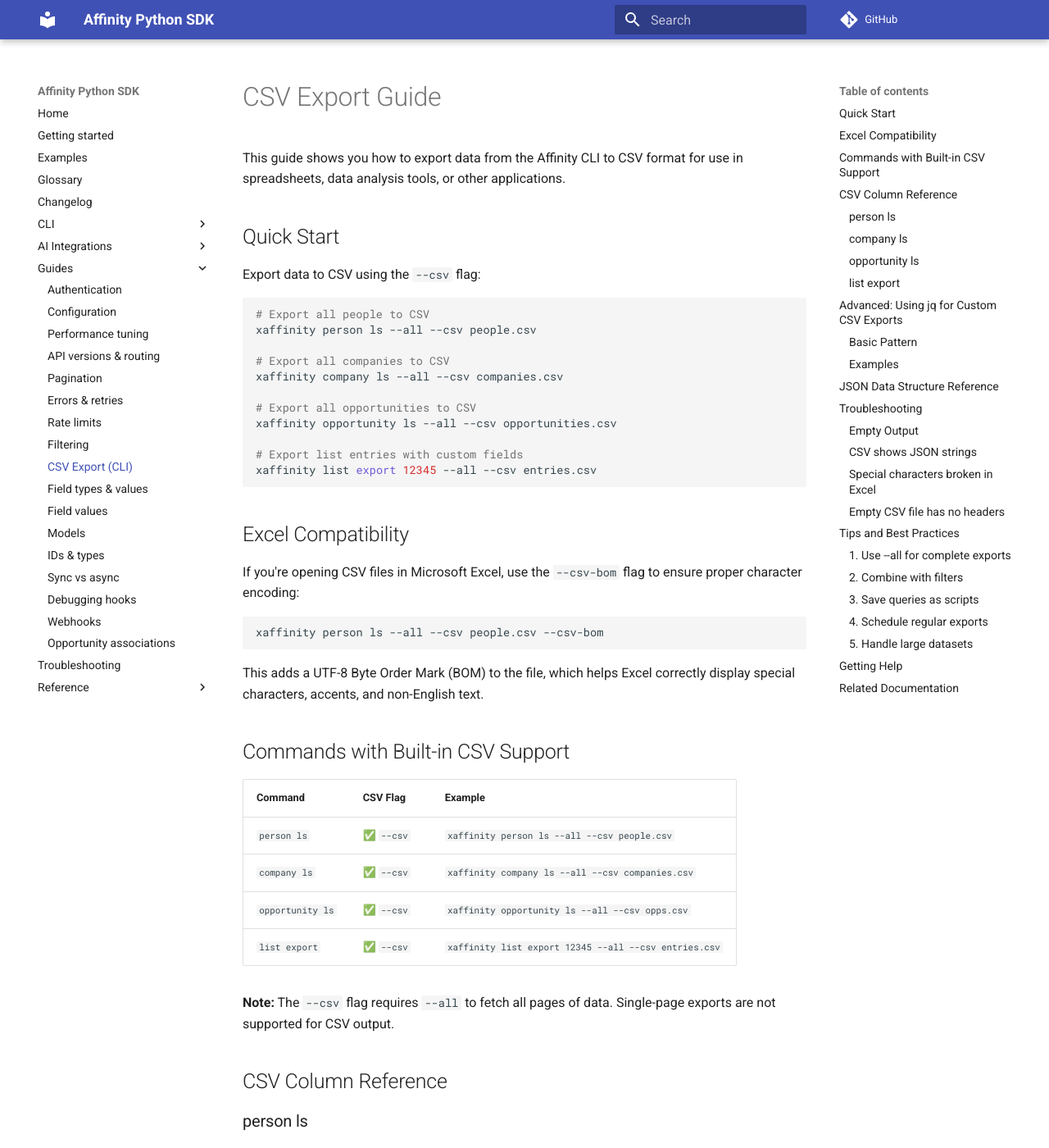
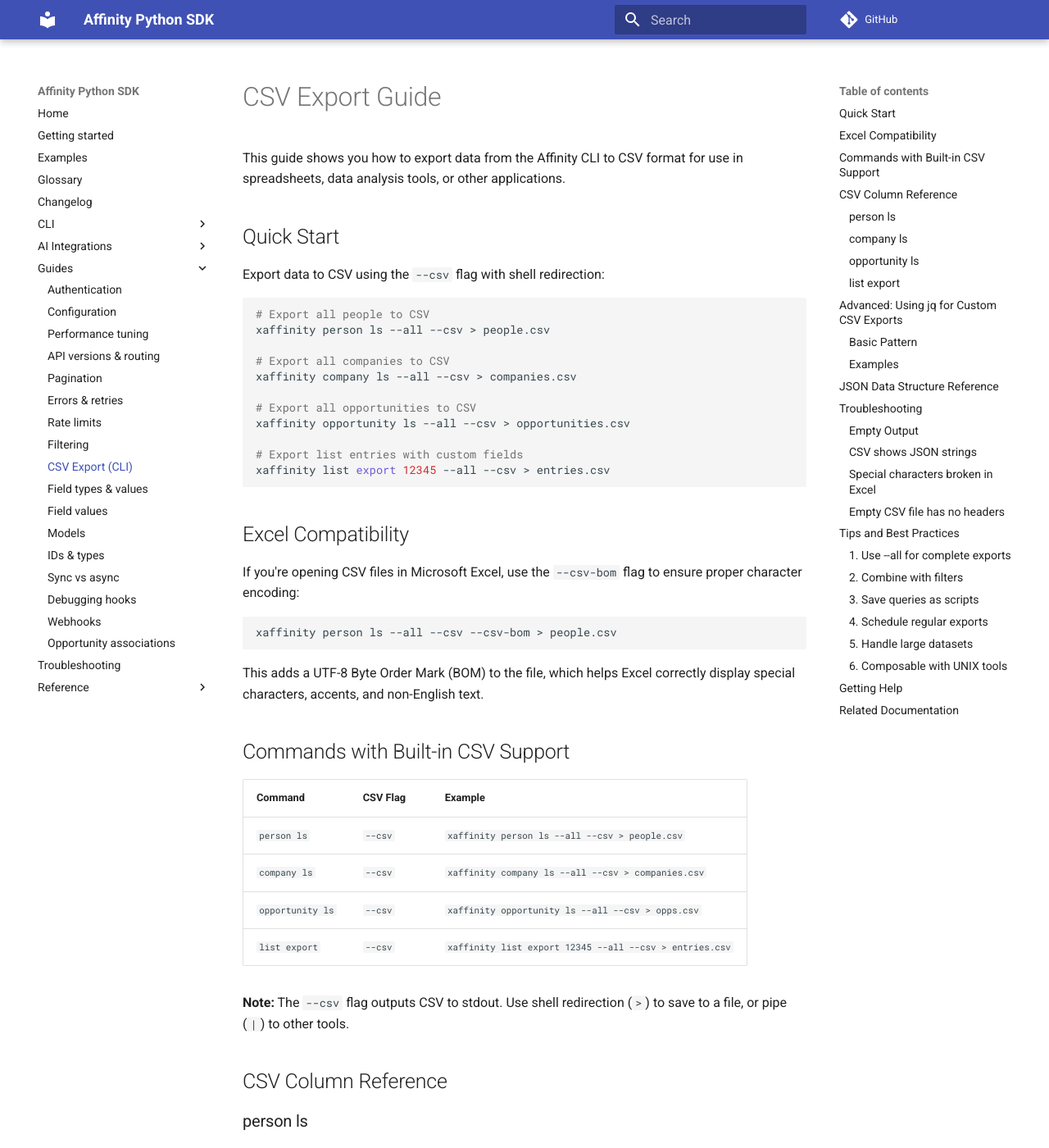
Before and after one commit to oneryalcin/affinity-sdk, an MkDocs documentation site: the page built from docs/public/guides/csv-export.md, in a window 1280 px wide and 1400 px high. Shown: the whole window at 82% size. Built offline with MkDocs 1.6.1 and Material for MkDocs 9.7.7, drawn with Linux system fonts in a browser that asks for light colours; comment, search, counter and statistics services are not loaded; the version menu is left out; some of the changed text lies outside the part shown.

Commit message:
feat(cli)!: change --csv to stdout flag (BREAKING)
BREAKING CHANGE: `--csv FILE` is now `--csv` flag that outputs CSV to stdout.
Use shell redirection: `xaffinity person ls --csv > file.csv`

Changes:
- `--csv` is now a boolean flag, outputs CSV to stdout (UNIX convention)
- `--csv` and `--json` are mutually exclusive (exit code 2 if both)
- Added `write_csv_to_stdout()` in csv_utils.py using TextIOWrapper
- Commands affected: person ls, company ls, opportunity ls, list export
- Updated all user documentation and examples
- Added test for clean CSV output format

Migration: `--csv file.csv` → `--csv > file.csv`

Closes #6 (cli-ux-issues)

🤖 Generated with [Claude Code](https://claude.com/claude-code)

Co-Authored-By: Claude Opus 4.5 <noreply@anthropic.com>

````diff
--- a/docs/public/guides/csv-export.md
+++ b/docs/public/guides/csv-export.md
@@ -4,20 +4,20 @@ This guide shows you how to export data from the Affinity CLI to CSV format for
 
 ## Quick Start
 
-Export data to CSV using the `--csv` flag:
+Export data to CSV using the `--csv` flag with shell redirection:
 
 ```bash
 # Export all people to CSV
-xaffinity person ls --all --csv people.csv
+xaffinity person ls --all --csv > people.csv
 
 # Export all companies to CSV
-xaffinity company ls --all --csv companies.csv
+xaffinity company ls --all --csv > companies.csv
 
 # Export all opportunities to CSV
-xaffinity opportunity ls --all --csv opportunities.csv
+xaffinity opportunity ls --all --csv > opportunities.csv
 
 # Export list entries with custom fields
-xaffinity list export 12345 --all --csv entries.csv
+xaffinity list export 12345 --all --csv > entries.csv
 ```
 
 ## Excel Compatibility
@@ -25,7 +25,7 @@ xaffinity list export 12345 --all --csv entries.csv
 If you're opening CSV files in Microsoft Excel, use the `--csv-bom` flag to ensure proper character encoding:
 
 ```bash
-xaffinity person ls --all --csv people.csv --csv-bom
+xaffinity person ls --all --csv --csv-bom > people.csv
 ```
 
 This adds a UTF-8 Byte Order Mark (BOM) to the file, which helps Excel correctly display special characters, accents, and non-English text.
@@ -34,12 +34,12 @@ This adds a UTF-8 Byte Order Mark (BOM) to the file, which helps Excel correctly
 
 | Command | CSV Flag | Example |
 |---------|----------|---------|
-| `person ls` | ✅ `--csv` | `xaffinity person ls --all --csv people.csv` |
-| `company ls` | ✅ `--csv` | `xaffinity company ls --all --csv companies.csv` |
-| `opportunity ls` | ✅ `--csv` | `xaffinity opportunity ls --all --csv opps.csv` |
-| `list export` | ✅ `--csv` | `xaffinity list export 12345 --all --csv entries.csv` |
+| `person ls` | `--csv` | `xaffinity person ls --all --csv > people.csv` |
+| `company ls` | `--csv` | `xaffinity company ls --all --csv > companies.csv` |
+| `opportunity ls` | `--csv` | `xaffinity opportunity ls --all --csv > opps.csv` |
+| `list export` | `--csv` | `xaffinity list export 12345 --all --csv > entries.csv` |
 
-**Note:** The `--csv` flag requires `--all` to fetch all pages of data. Single-page exports are not supported for CSV output.
+**Note:** The `--csv` flag outputs CSV to stdout. Use shell redirection (`>`) to save to a file, or pipe (`|`) to other tools.
 
 ## CSV Column Reference
 
@@ -181,10 +181,10 @@ Entity paths for jq:
 Make sure you're accessing the correct JSON path:
 
 ```bash
-# ❌ Wrong - missing .data
+# Wrong - missing .data
 xaffinity person ls --json | jq '.persons'
 
-# ✅ Correct
+# Correct
 xaffinity person ls --json | jq '.data.persons'
 ```
 
@@ -193,10 +193,10 @@ xaffinity person ls --json | jq '.data.persons'
 Use the `-r` flag with jq:
 
 ```bash
-# ❌ Wrong - produces "[1,\"Alice\"]"
+# Wrong - produces "[1,\"Alice\"]"
 xaffinity person ls --json | jq '.data.persons[] | [.id, .name] | @csv'
 
-# ✅ Correct - produces "1,Alice"
+# Correct - produces "1,Alice"
 xaffinity person ls --json | jq -r '.data.persons[] | [.id, .name] | @csv'
 ```
 
@@ -205,7 +205,7 @@ xaffinity person ls --json | jq -r '.data.persons[] | [.id, .name] | @csv'
 Use the `--csv-bom` flag:
 
 ```bash
-xaffinity person ls --all --csv people.csv --csv-bom
+xaffinity person ls --all --csv --csv-bom > people.csv
 ```
 
 ### Empty CSV file has no headers
@@ -216,14 +216,14 @@ This is expected behavior when there are no results. The CLI cannot determine co
 
 ### 1. Use --all for complete exports
 
-The `--csv` flag requires `--all` to fetch all pages:
+For large datasets, use `--all` to fetch all pages:
 
 ```bash
-# ✅ Correct
-xaffinity person ls --all --csv people.csv
+# Fetch all pages
+xaffinity person ls --all --csv > people.csv
 
-# ❌ Won't work
-xaffinity person ls --csv people.csv
+# Or limit results
+xaffinity person ls --max-results 100 --csv > people.csv
 ```
 
 ### 2. Combine with filters
@@ -233,8 +233,8 @@ xaffinity person ls --csv people.csv
 When filtering on custom fields, use `--filter` for server-side filtering. This is more efficient as Affinity filters the data before sending it:
 
 ```bash
-# ✅ Efficient: Server-side filtering on custom field
-xaffinity person ls --filter 'Department = "Sales"' --all --csv sales-people.csv
+# Efficient: Server-side filtering on custom field
+xaffinity person ls --filter 'Department = "Sales"' --all --csv > sales-people.csv
 ```
 
 You can also combine `--filter` with jq for additional client-side processing:
@@ -250,7 +250,7 @@ xaffinity person ls --filter 'Department = "Sales"' --json --all | \
 Built-in properties like `type`, `firstName`, `primaryEmail`, etc. cannot be filtered using `--filter` (which only works with custom fields). Use jq for client-side filtering:
 
 ```bash
-# ⚠️ Less efficient: Client-side filtering on built-in 'type' property
+# Less efficient: Client-side filtering on built-in 'type' property
 # (downloads all data, then filters locally)
 xaffinity person ls --json --all | \
   jq -r '.data.persons[] | select(.type == "internal") | [.id, .name] | @csv'
@@ -274,9 +274,9 @@ Create reusable export scripts:
 #!/bin/bash
 # export-pipeline.sh
 
-xaffinity person ls --all --csv people.csv --csv-bom
-xaffinity company ls --all --csv companies.csv --csv-bom
-xaffinity opportunity ls --all --csv opportunities.csv --csv-bom
+xaffinity person ls --all --csv --csv-bom > people.csv
+xaffinity company ls --all --csv --csv-bom > companies.csv
+xaffinity opportunity ls --all --csv --csv-bom > opportunities.csv
 
 echo "Export complete!"
 ```
@@ -296,7 +296,22 @@ For very large exports, monitor progress:
 
 ```bash
 # The CLI will show API call counts for large exports
-xaffinity list export 12345 --all --csv large-export.csv
+xaffinity list export 12345 --all --csv > large-export.csv
+```
+
+### 6. Composable with UNIX tools
+
+Since CSV goes to stdout, you can pipe to other tools:
+
+```bash
+# Count rows
+xaffinity person ls --all --csv | wc -l
+
+# Preview first 10 rows
+xaffinity person ls --all --csv | head -10
+
+# Filter with awk
+xaffinity list export 123 --all --csv | awk -F',' '$3 > 1000'
 ```
 
 ## Getting Help
````
Also changed, not shown: CHANGELOG.md (+2 -0 lines), docs/public/cli/commands.md (+18 -18 lines), docs/public/cli/scripting.md (+10 -3 lines), docs/public/guides/filtering.md (+1 -1 lines), 6 other files.
